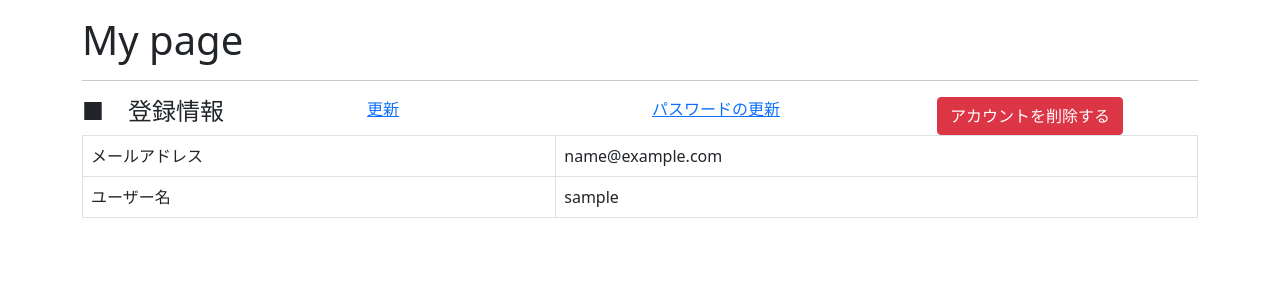
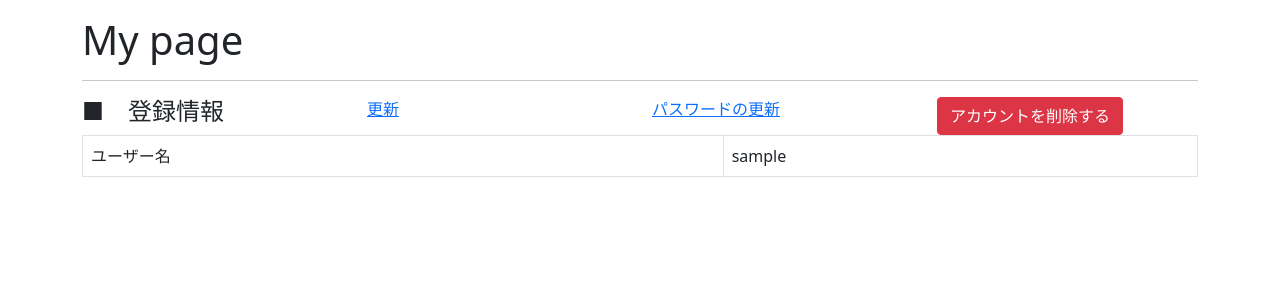
Before and after one commit to NAOHIROITO2178/Django_Web_Application, a Django app: page /account/my_page/1/ in a window 1280 px wide. Shown: the part 58-358 px from the top of the page. Run offline with Django 5.2, Linux system fonts and the light colour scheme; the visitor is signed in with stand-in values (Sample User, id 1); data comes from the database, SQL or seed files in the repository.

Commit message:
UIの修正

```diff
--- a/template/account/my_page.html
+++ b/template/account/my_page.html
@@ -17,10 +17,6 @@
   <table class="table table-bordered">
     <tbody>
       <tr>
-        <td>メールアドレス</td>
-        <td>{{ user.email }}</td>
-      </tr>
-      <tr>
         <td>ユーザー名</td>
         <td>{{ user.username }}</td>
       </tr>
```
